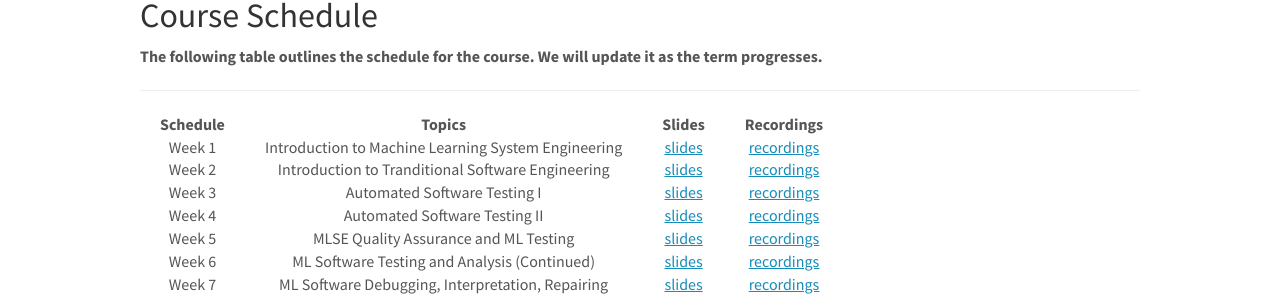
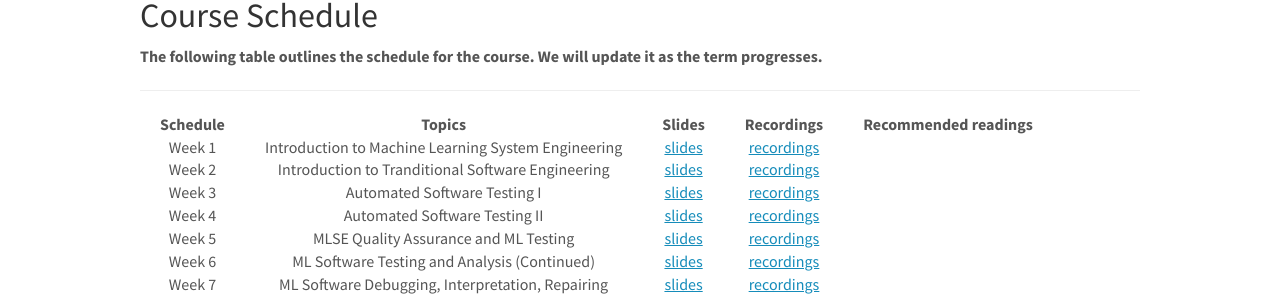
Before and after one commit to momentum-openspace/momentum-openspace.github.io, a Jekyll site: the page built from _pages/ECE720_2022Winter.md, in a window 1280 px wide and 900 px high, scrolled down 1714 px. Shown: the part 146-445 px from the top of the window. Built offline with Jekyll 4.4.1, drawn with Linux system fonts in a browser that asks for light colours; nearby versions of some CDN libraries.

Commit message:
Update ECE720_2022Winter.md

```diff
--- a/_pages/ECE720_2022Winter.md
+++ b/_pages/ECE720_2022Winter.md
@@ -84,22 +84,22 @@ By the end of this course, students should be able to:
 
 ---
 
-|    Schedule     |    Topics                                                   | Slides                    | Recordings                    |
-|    :-------:    |    :---------------------------------------------------:    | :------------------------:| :----------------------------:|
-|    Week 1       |    Introduction to Machine Learning System Engineering      | [slides]()                | [recordings]()                |
-|    Week 2       |    Introduction to Tranditional Software Engineering        | [slides]()                | [recordings]()                |
-|    Week 3       |    Automated Software Testing I                             | [slides]()                | [recordings]()                |
-|    Week 4       |    Automated Software Testing II                            | [slides]()                | [recordings]()                |
-|    Week 5       |    MLSE Quality Assurance and ML Testing                    | [slides]()                | [recordings]()                |
-|    Week 6       |    ML Software Testing and Analysis (Continued)             | [slides]()                | [recordings]()                |
-|    Week 7       |    ML Software Debugging, Interpretation, Repairing         | [slides]()                | [recordings]()                |
-|    Week 8       |    Reading Week (No lecture)                                |                           |                               |
-|    Week 9       |    Invited Talk                                             | [slides]()                | [recordings]()                |
-|    Week 10      |    Invited Talk                                             | [slides]()                | [recordings]()                |
-|    Week 11      |    Invited Talk                                             | [slides]()                | [recordings]()                |
-|    Week 12      |    Project Presentation                                     |                           |                               |
-|    Week 13      |    Project Presentation                                     |                           |                               |
-|    Week 14      |    Project Presentation                                     |                           |                               |
+|    Schedule     |    Topics                                                   | Slides                    | Recordings                    | Recommended readings                |
+|    :-------:    |    :---------------------------------------------------:    | :------------------------:| :----------------------------:| :----------------------------:|
+|    Week 1       |    Introduction to Machine Learning System Engineering      | [slides]()                | [recordings]()                | |
+|    Week 2       |    Introduction to Tranditional Software Engineering        | [slides]()                | [recordings]()                | |
+|    Week 3       |    Automated Software Testing I                             | [slides]()                | [recordings]()                | |
+|    Week 4       |    Automated Software Testing II                            | [slides]()                | [recordings]()                | |
+|    Week 5       |    MLSE Quality Assurance and ML Testing                    | [slides]()                | [recordings]()                | |
+|    Week 6       |    ML Software Testing and Analysis (Continued)             | [slides]()                | [recordings]()                | |
+|    Week 7       |    ML Software Debugging, Interpretation, Repairing         | [slides]()                | [recordings]()                | |
+|    Week 8       |    Reading Week (No lecture)                                |                           |                               | |
+|    Week 9       |    Invited Talk                                             | [slides]()                | [recordings]()                | |
+|    Week 10      |    Invited Talk                                             | [slides]()                | [recordings]()                | |
+|    Week 11      |    Invited Talk                                             | [slides]()                | [recordings]()                | |
+|    Week 12      |    Project Presentation                                     |                           |                               | |
+|    Week 13      |    Project Presentation                                     |                           |                               | |
+|    Week 14      |    Project Presentation                                     |                           |                               | |
 {:.padding-table}
 
 ## Marking Scheme:
```
